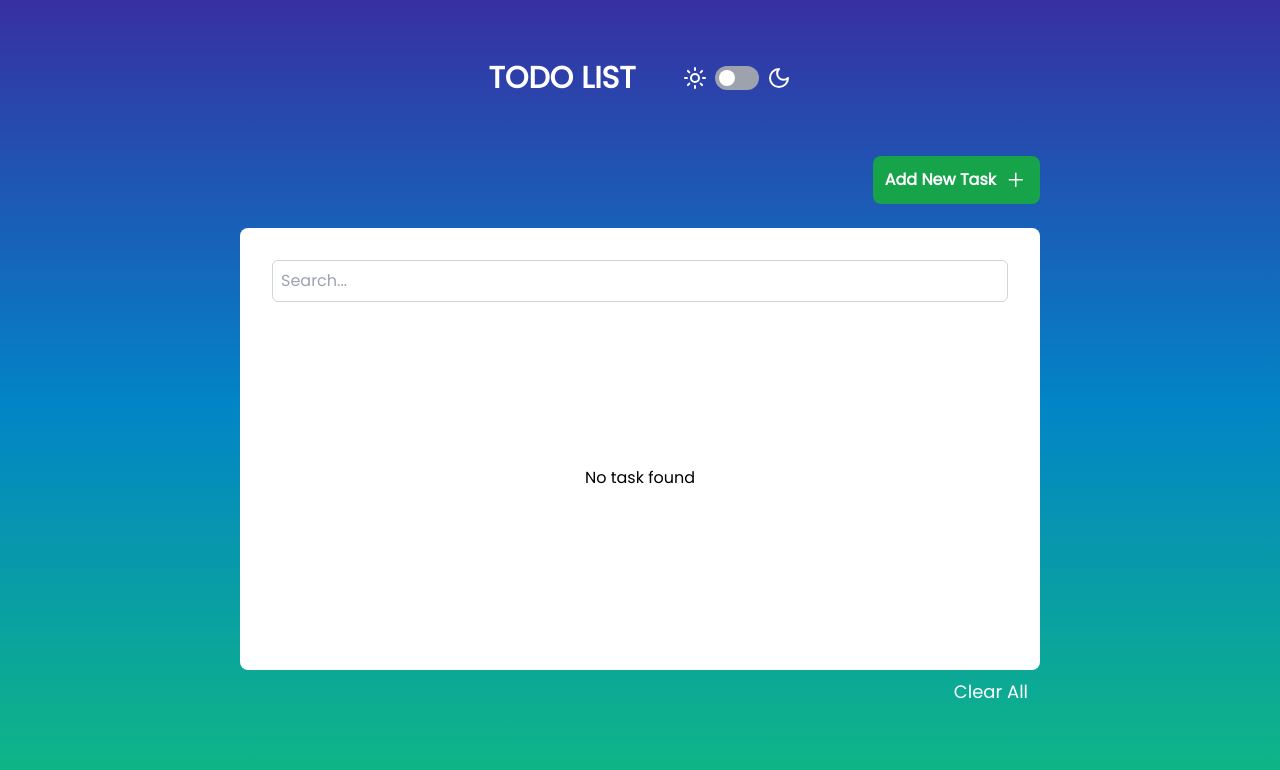
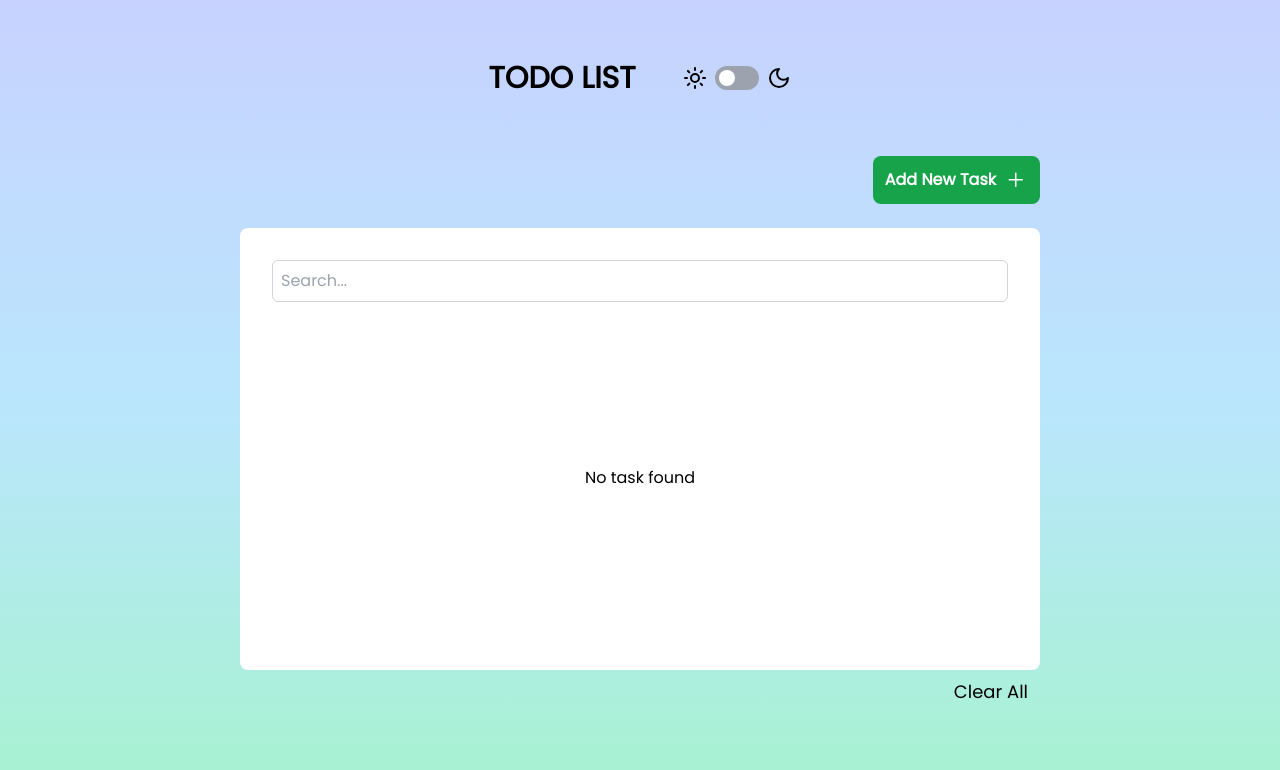
Before and after one commit to Graceyeo95/todo-list-app, a React (Vite) app: page / in a window 1280 px wide. Shown: the top 770 px of the page. Built offline with nearby package versions, Linux system fonts and the light colour scheme; the HTML template or start-up script is replaced by a standard one.

Commit message:
add text color for dark mode

```diff
--- a/src/App.jsx
+++ b/src/App.jsx
@@ -3,7 +3,7 @@ import Todolist from './components/Todolist';
 
 const DarkModeToggle = () => {
   return (
-    <div className='dark:from-black dark:via-gray-900 dark:to-gray-800 from-indigo-800 via-sky-600 to-emerald-500  bg-gradient-to-b w-full h-screen p-3 lg:p-10'>
+    <div className='dark:from-black dark:via-gray-900 dark:to-gray-800 from-indigo-200 via-sky-200 to-emerald-200  bg-gradient-to-b w-full h-screen p-3 lg:p-10'>
       <Navbar />
       <Todolist />
     </div>
--- a/src/components/Navbar.jsx
+++ b/src/components/Navbar.jsx
@@ -7,7 +7,7 @@ const Navbar = () => {
   const [isDarkMode, toggleDarkMode] = useDarkMode();
 
   return (
-    <div className='p-[20px] text-white flex justify-center items-center gap-x-6 lg:gap-x-12 w-full ml-auto'>
+    <div className='p-[20px] dark:text-white text-black flex justify-center items-center gap-x-6 lg:gap-x-12 w-full ml-auto'>
       <h1 className='text-lg lg:text-3xl font-bold'>TODO LIST</h1>
 
       <div className='flex gap-x-2 items-center'>
--- a/src/components/Todolist.jsx
+++ b/src/components/Todolist.jsx
@@ -122,7 +122,10 @@ const Todolist = () => {
         </div>
       </div>
 
-      <Button onClick={handleClearAll} className='ml-auto flex text-lg'>
+      <Button
+        onClick={handleClearAll}
+        className='ml-auto flex text-lg dark:text-white text-black'
+      >
         Clear All
       </Button>
 
```
